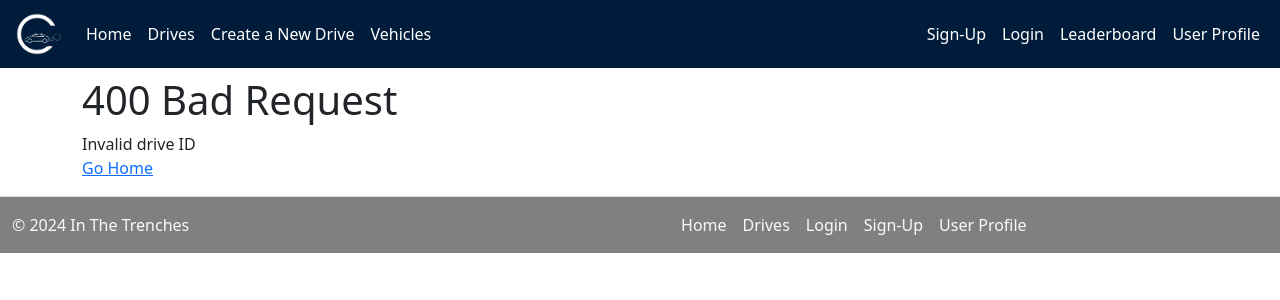
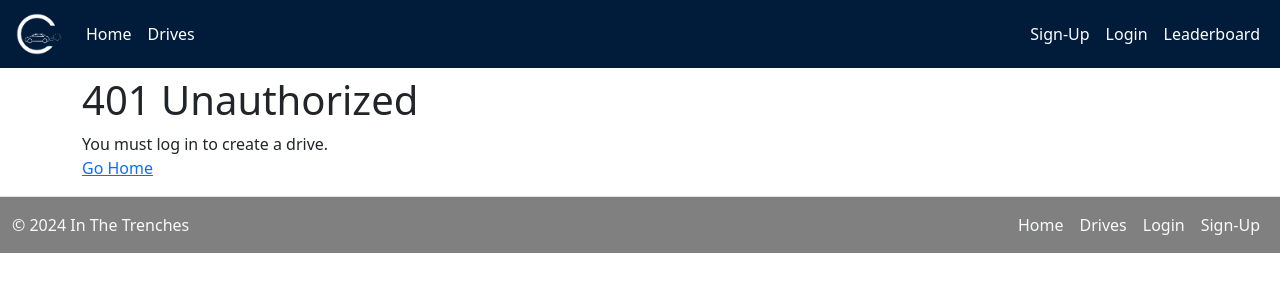
Before and after one commit to sophtank/3155finalproj, a Flask app: page /drive/create in a window 1280 px wide. Shown: the top 300 px of the page. Run offline with Flask 3, Linux system fonts and the light colour scheme.

Commit message:
standarize routes

```diff
--- a/app.py
+++ b/app.py
@@ -31,18 +31,18 @@ def index():
     return render_template('index.html', title ='Home')
 
 ####################### USER FUNCTIONALITY ############################################################
-@app.get("/login")
+@app.get("/user/login")
 def login():
     #send user to profile if already logged in
     if session:
-        return redirect('/userprofile')
+        return redirect('/user/profile')
     return render_template('login.html', title='Login')
 
-@app.post('/login')
+@app.post('/user/login')
 def logged_in():
     #user already logged in
     if session:
-        return redirect('/userprofile')
+        return redirect('/user/profile')
 
     username = request.form.get('username')
     password = request.form.get('password')
@@ -55,7 +55,7 @@ def logged_in():
 
     #no user exists
     if loginAttempt == []:
-        return redirect('/login')
+        return redirect('/user/login')
 
     #check password
     if(bcrypt.check_password_hash(loginAttempt[0]['password'], password)):
@@ -63,24 +63,24 @@ def logged_in():
         lastname = loginAttempt[0]['last_name']
         #sessions
         session['username'] = loginAttempt[0]['username']
-        return redirect('/userprofile')
+        return redirect('/user/profile')
     else: #password incorrect
-        return redirect('/login')
+        return redirect('/user/login')
 
 #renders the signup page
-@app.get('/signup')
+@app.get('/user/signup')
 def signup():
     #redirect to profile if already logged in
     if session:
-        return redirect('/userprofile')
+        return redirect('/user/profile')
     return render_template('signup.html', title='Sign-Up')
 
 #after the user signs up the user is redirected to the home page
-@app.post("/signup")
+@app.post("/user/signup")
 def signedup():
     #abort if user is already logged in
     if session:
-        return redirect('/userprofile')
+        return redirect('/user/profile')
     # global firstname
     # global lastname
     firstname = request.form.get('FirstName')
@@ -101,10 +101,10 @@ def signedup():
         loginSql.SignUp(username, hashed_password, firstname, lastname)
         #log user in
         session['username'] = username
-    return redirect('/userprofile')
+    return redirect('/user/profile')
 
 #log user out
-@app.get('/logout')
+@app.get('/user/logout')
 def logout():
     #no session available
     if not session:
@@ -113,11 +113,11 @@ def logout():
     session.clear()
     return redirect('/')
 
-@app.get ('/userprofile')
+@app.get('/user/profile')
 def user_profile():
     #make user login if not already logged in
     if 'username' not in session:
-        return redirect("/login")
+        return redirect("/user/login")
     # global firstname
     # global lastname
     #get data
@@ -139,7 +139,7 @@ def leaderboard():
 
 ############################ DRIVE FUNCTIONALITY #################################################
 #get create form
-@app.get('/create')
+@app.get('/drive/create')
 def create():
     #deny acces if user not logged in
     if not session:
@@ -154,7 +154,7 @@ def create():
 
     return render_template('createdrive.html', title='Create Drive', vehicles=vehicles)
 
-@app.post('/create')
+@app.post('/drive/create')
 def creating():
     #make sure user is logged in
     if not session:
@@ -214,10 +214,10 @@ def creating():
     edit_tag_values(drive_id, commute, near_death_experience, carpool, highway, backroad)
 
     #go to recent drives
-    return redirect('/drives')
+    return redirect('/drive')
 
 #view all drives
-@app.get('/drives')
+@app.get('/drive')
 def get_all_drives():
     drives = viewDrives.get_all_drives()
     print(drives)
@@ -240,7 +240,7 @@ def individual(drive_id):
 
 
 # function to delete a drive based on drive id
-@app.post('/drive/delete/<drive_id>')
+@app.post('/drive/<drive_id>/delete')
 def delete_drive(drive_id):
     check_drive_id(drive_id)
 
@@ -253,10 +253,10 @@ def delete_drive(drive_id):
 
     deleteSql.deleteDrive(drive_id)
     flash('Drive successfully deleted', 'success')
-    return redirect('/drives')
+    return redirect('/drive')
 
 #make a comment
-@app.post('/makecomment/<drive_id>')
+@app.post('/drive/<drive_id>/comment')
 def make_comment(drive_id):
     #verify drive id
     check_drive_id(drive_id)
@@ -273,7 +273,7 @@ def make_comment(drive_id):
     return redirect(f'/drive/{drive_id}?showdiv=True')
 
 #delete a comment
-@app.post('/comment/delete/<comment_id>')
+@app.post('/drive/comment/<comment_id>/delete')
 def deletecomment(comment_id):
     #verify comment id
     #check for valid uuid
@@ -410,20 +410,20 @@ def edit_drive(drive_id):
     # Update Tags for Drive
     edit_tag_values(drive_id, commute, near_death_experience, carpool, highway, backroad)
 
-    return redirect('/userprofile')
+    return redirect('/user/profile')
 
 
 
 ################### VEHICLE FUNCTIONALITY ########################################################
-@app.get('/vehicles')
+@app.get('/vehicle')
 def vehicles():
     if not session:
-        return redirect('/login')
+        return redirect('/user/login')
     vehicles = Vehicle.getVehicles(session['username'])
     return render_template("vehicle.html", title="Vehicles", vehicles = vehicles)
 
 #function to add vehicles
-@app.post('/vehicles')
+@app.post('/vehicle/add')
 def add_vehicle():
     if not session:
         abort(401, 'You must login')
@@ -445,10 +445,10 @@ def add_vehicle():
 
     Vehicle.addVehicle(vehicle_id, username, make, model, year, color)
     flash('Vehicle successfully added', 'success')
-    return redirect("/vehicles")
+    return redirect("/vehicle")
 
 #function to edit vehicles
-@app.post('/vehicles/edit')
+@app.post('/vehicle/edit')
 def edit_vehicles ():
     if not session:
         abort(401, 'you must login')
@@ -486,10 +486,10 @@ def edit_vehicles ():
     username = session ['username']
     Vehicle.editVehicle(vehicle_id,username,make,model,year, color)
     flash('Vehicle successfully edited', 'success')
-    return redirect("/vehicles")
+    return redirect("/vehicle")
 
 #function to delete vehicles
-@app.post('/vehicles/delete/<vehicle_id>')
+@app.post('/vehicle/delete/<vehicle_id>')
 def delete_vehicle(vehicle_id):
     if not session:
         abort(401, 'you must login')
@@ -511,7 +511,7 @@ def delete_vehicle(vehicle_id):
     username = session ['username']
     Vehicle.deleteVehicle(vehicle_id, username)
     flash('Drive successfully deleted', 'success')
-    return redirect ("/vehicles")
+    return redirect ("/vehicle")
 
 
 
--- a/templates/LeaderBoard.html
+++ b/templates/LeaderBoard.html
@@ -22,7 +22,7 @@
     </table>
     {% else %}
     <h1 class="text-center mt-2 text-light">There are no drives logged.</h1>
-    <h2 class="text-center"><a href="/create" class="text-center link-secondary">Create a drive to view the leaderboard.</a></h2>
+    <h2 class="text-center"><a href="/drive/create" class="text-center link-secondary">Create a drive to view the leaderboard.</a></h2>
     {% endif %}
 
   </main>
--- a/templates/_layout.html
+++ b/templates/_layout.html
@@ -26,41 +26,49 @@
                     </li>
                     <li class="nav-item">
                     {%if title=='Drives'%}
-                        <a class="nav-link active text-decoration-underline" href="/">Drives</a>
+                        <a class="nav-link active text-decoration-underline" href="/drive">Drives</a>
                     {%else%}
-                        <a class="nav-link active" href="/drives">Drives</a>
+                        <a class="nav-link active" href="/drive">Drives</a>
                     {%endif%}
                     </li>
+                    {% if session %}
                     <li class="nav-item">
                     {%if title=='Create Drive'%}
-                        <a class="nav-link active text-decoration-underline" href="/create">Create a New Drive</a>
+                        <a class="nav-link active text-decoration-underline" href="/drive/create">Create a New Drive</a>
                     {%else%}
-                        <a class="nav-link active" href="/create">Create a New Drive</a>
+                        <a class="nav-link active" href="/drive/create">Create a New Drive</a>
                     {%endif%}
                     </li>
+                    {% endif %}
+                    {% if session %}
                     <li class="nav-item">
                         {%if title=='Vehicles'%}
-                            <a class="nav-link active text-decoration-underline" href="/vehicles">Vehicles</a>
+                            <a class="nav-link active text-decoration-underline" href="/vehicle">Vehicles</a>
                         {%else%}
-                            <a class="nav-link active" href="/vehicles">Vehicles</a>
+                            <a class="nav-link active" href="/vehicle">Vehicles</a>
                         {%endif%}
                         </li>
+                    {% endif %}
                 </ul>
                 <ul class="navbar-nav ml-auto mb-2 mb-lg-0">
+                    {% if not session %}
                     <li class="nav-item">
                     {%if title=='Sign-Up'%}
-                        <a class="nav-link active text-decoration-underline" href="/signup">Sign-Up</a>
+                        <a class="nav-link active text-decoration-underline" href="/user/signup">Sign-Up</a>
                     {%else%}
-                        <a class="nav-link active" href="/signup">Sign-Up</a>
+                        <a class="nav-link active" href="/user/signup">Sign-Up</a>
                     {%endif%}
                     </li>
+                    {% endif %}
+                    {% if not session %}
                     <li class="nav-item">
                     {%if title=='Login'%}
-                        <a class="nav-link active text-decoration-underline" href="/login">Login</a>
+                        <a class="nav-link active text-decoration-underline" href="/user/login">Login</a>
                     {%else%}
-                        <a class="nav-link active" href="/login">Login</a>
+                        <a class="nav-link active" href="/user/login">Login</a>
                     {%endif%}
                     </li>
+                    {% endif %}
                     <li class="nav-item">
                     {%if title=='Leaderboard'%}
                         <a class="nav-link active text-decoration-underline" href="/leaderboard">Leaderboard</a>
@@ -68,13 +76,15 @@
                         <a class="nav-link active" href="/leaderboard">Leaderboard</a>
                     {%endif%}
                     </li>
+                    {% if session %}
                     <li class="nav-item">
                     {%if title=='User profile'%}
-                        <a class="nav-link active text-decoration-underline" href="/userprofile">User Profile</a>
+                        <a class="nav-link active text-decoration-underline" href="/user/profile">User Profile</a>
                     {%else%}
-                        <a class="nav-link active" href="/userprofile">User Profile</a>
+                        <a class="nav-link active" href="/user/profile">User Profile</a>
                     {%endif%}
                     </li>
+                    {% endif %}
                 </ul>
             </div>
         </nav>
@@ -89,10 +99,16 @@
     <p class="col-md-4 mb-0 text-light">&copy; 2024 In The Trenches</p>
     <ul class="nav col-md-4 justify-content-end">
         <li class="nav-item"><a href="/" class="nav-link px-2 text-light">Home</a></li>
-        <li class="nav-item"><a href="/drives" class="nav-link px-2 text-light">Drives</a></li>
-        <li class="nav-item"><a href="/login" class="nav-link px-2 text-light">Login</a></li>
-        <li class="nav-item"><a href="/signup" class="nav-link px-2 text-light">Sign-Up</a></li>
-        <li class ="nav-item"><a href ="/userprofile" class = "nav-link px-2 text-light">User Profile </li>
+        <li class="nav-item"><a href="/drive" class="nav-link px-2 text-light">Drives</a></li>
+        {% if not session %}
+        <li class="nav-item"><a href="/user/login" class="nav-link px-2 text-light">Login</a></li>
+        {% endif %}
+        {% if not session %}
+        <li class="nav-item"><a href="/user/signup" class="nav-link px-2 text-light">Sign-Up</a></li>
+        {% endif %}
+        {% if session %}
+        <li class ="nav-item"><a href ="/user/profile" class = "nav-link px-2 text-light">User Profile </li>
+        {% endif %}
     </ul>
 </footer>
 </body>
--- a/templates/createdrive.html
+++ b/templates/createdrive.html
@@ -6,7 +6,7 @@
 
 {% block body %}
 <h1 align="center">Create a Drive</h1>
-<form method="POST" action="/create">
+<form method="POST" action="/drive/create">
 <div class="left-div">
     <h2>Mileage Traveled</h2>
     <input class="form-control" name= "mileage" id="mileage" type="text" placeholder="Mileage Traveled" aria-label="Mileage Traveled" required>
--- a/templates/individualDrive.html
+++ b/templates/individualDrive.html
@@ -55,7 +55,7 @@
             </div>
                 <a href="#"><button class="btn btn-primary mt-3" id="viewcomments">View Comments</button></a>
                 {% if drive.username == session['username'] %}
-                <form action="/drive/delete/{{ drive.drive_id }}" method="POST">
+                <form action="/drive/{{ drive.drive_id }}/delete" method="POST">
                     <input type = "hidden" name = "drive_id" value = "{{drive.drive_id}}">
                     <br>
                 <button class="btn btn-danger">Delete</button>
@@ -92,12 +92,12 @@
 
             &nbsp;&nbsp;&nbsp;
             <button form="delete-{{comment.comment_id}}" class="btn btn-link nounderline" type="submit"><i>delete</i></button>
-            <form id="delete-{{comment.comment_id}}" action="/comment/delete/{{comment.comment_id}}" method="POST"></form>
+            <form id="delete-{{comment.comment_id}}" action="/drive/comment/{{comment.comment_id}}/delete" method="POST"></form>
             {% endif %}</p>
         {% endfor %}
     </div>
     {% if session %}
-    <form method="POST" action="/makecomment/{{ drive.drive_id }}">
+    <form method="POST" action="/drive/{{ drive.drive_id }}/comment">
         <input class="makecomment" type="text" name="newcomment" placeholder="Add a comment">
         <button id="submitcomment" type="submit" class="btn btn-primary commentsubmit">Comment</button>
     </form>
--- a/templates/login.html
+++ b/templates/login.html
@@ -9,7 +9,7 @@
 >
   <div class="container-md" style="max-width: 300px">
     <h1 style="font-weight: bold; text-align: center">LOGIN</h1>
-    <form method="POST" action="/login">
+    <form method="POST" action="/user/login">
       <div class="mb-3">
         <label for="username" class="form-label">User Name</label>
         <input
--- a/templates/signup.html
+++ b/templates/signup.html
@@ -6,7 +6,7 @@
 
       <div class="container-md" style="max-width: 300px;">
         <h1 style="font-weight: bold; text-align: center;">Sign Up</h1>
-        <form Method="POST" Action="/signup">
+        <form Method="POST" Action="/user/signup">
             <div class="mb-3">
                 <label for="FirstName" class="form-label">First Name</label>
                 <input name="FirstName" type="text" class="form-control" id="FirstName" aria-describedby="email" required>
--- a/templates/vehicle.html
+++ b/templates/vehicle.html
@@ -34,7 +34,7 @@
         <div class="form-container">
             <div class="add-vehicle-form">
                 <h2>Add Vehicle</h2>
-                <form id="addVehicleForm" action="/vehicles" method="POST">
+                <form id="addVehicleForm" action="/vehicle/add" method="POST">
                     <input type="hidden" id="vehicleId" name="vehicleId" value="">
                     <div class="form-group">
                         <label for="make">Make:</label>
@@ -57,7 +57,7 @@
             </div>
             <div class="edit-vehicle-form">
                 <h2>Edit Vehicle</h2>
-                <form id="editVehicleForm" action="/vehicles/edit" method="POST">
+                <form id="editVehicleForm" action="/vehicle/edit" method="POST">
                     <div class="form-group">
                         <label for="editVehicle">Select Vehicle:</label>
                         <select class="form-control" id="editVehicle" name="editVehicle" required>
@@ -125,7 +125,7 @@
                     <td>{{ vehicle.year }}</td>
                     <td>{{ vehicle.color }}</td>
                     <td>
-                        <form action="/vehicles/delete/{{ vehicle.vehicle_id }}" method="POST" style="display: inline;">
+                        <form action="/vehicle/delete/{{ vehicle.vehicle_id }}" method="POST" style="display: inline;">
                             <input type="hidden" name="vehicle_id" value="{{ vehicle.vehicle_id }}">
                             <button type="submit" class="btn btn-danger">Delete</button>
                         </form>
--- a/templates/viewDrives.html
+++ b/templates/viewDrives.html
@@ -38,7 +38,7 @@
     {% endfor %}
   {% else %}
     <h1 class="text-center mt-2">There are no drives logged.</h1>
-    <h2 class="text-center"><a href="/create" class="text-center link-secondary">Create a drive to view here.</a></h2>
+    <h2 class="text-center"><a href="/drive/create" class="text-center link-secondary">Create a drive to view here.</a></h2>
     {% endif %}
   </main>
 {%endblock%}
```
Also changed, not shown: templates/UserProfile.html (+10 -5 lines).
